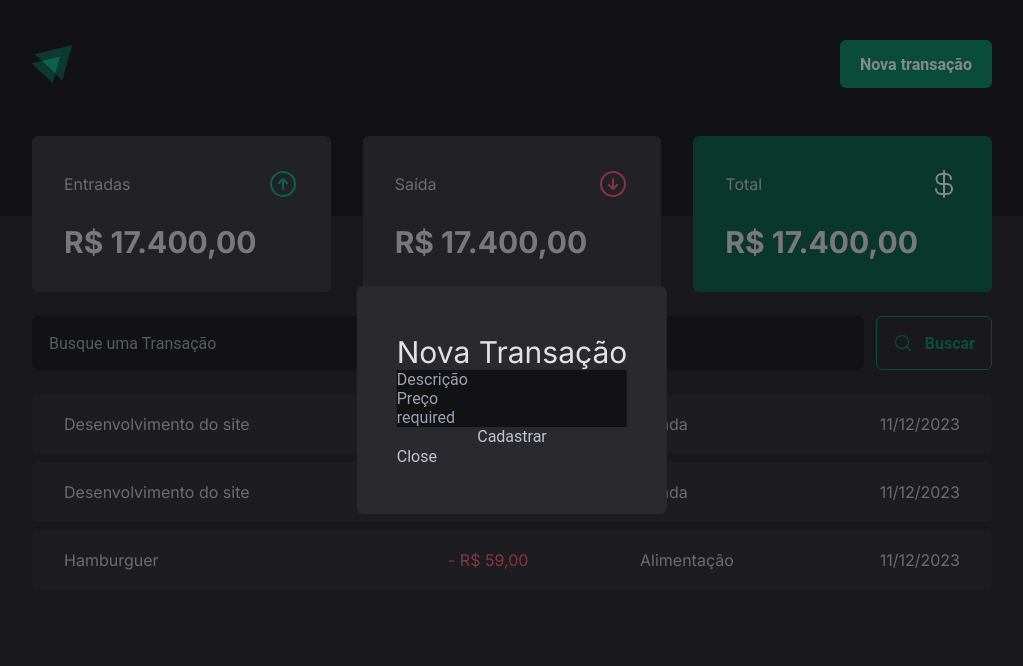
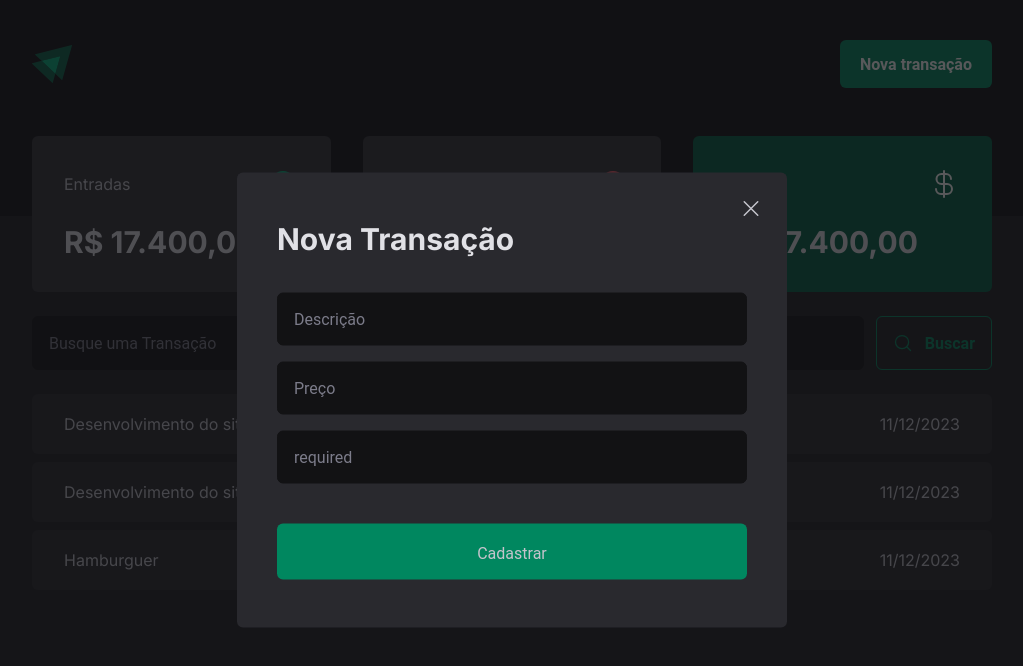
Before and after one commit to andersoninn/03_Rocketseat_Projeto03_DT_Money_NextJS, a Next.js app: page / in a window 1280 px wide. Both pictures are taken after a click on the button "Nova transação". Shown: the top 666 px of the page, without its empty margins (128-1151 px from the left). Built offline with nearby package versions, Linux system fonts and the light colour scheme.

Commit message:
finalizing NewTransactionModal

```diff
--- a/src/components/NewTransactionModal.tsx
+++ b/src/components/NewTransactionModal.tsx
@@ -1,37 +1,53 @@
 'use client';
 import * as Dialog from '@radix-ui/react-dialog';
+import { X } from 'phosphor-react';
 
 export function NewTransactionModal() {
    return (
       <>
          <Dialog.Portal>
-            <Dialog.Overlay className="bg-theme-gray1-background opacity-50 fixed inset-0 w-full h-full " />
+            <Dialog.Overlay className="bg-theme-gray1-background opacity-70 fixed inset-0 w-full h-full" />
             <Dialog.Content
-               className="w-fit rounded-md px-10 py-12 bg-theme-gray3-shape-secondary fixed
+               className="w-[550px] rounded-md px-10 py-12 bg-theme-gray3-shape-secondary fixed
                top-1/2 left-1/2 -translate-x-1/2 -translate-y-1/2"
             >
-               <Dialog.Title className="text-theme-gray7-titles text-3xl">
+               <Dialog.Title className="text-theme-gray7-titles text-3xl font-bold">
                   Nova Transação
                </Dialog.Title>
-               <form action="" className="flex flex-col">
+               <Dialog.Close>
+                  <button className="absolute top-6 right-6 cursor-pointer text-theme-gray6-base-text">
+                     <X size={24} />
+                  </button>
+               </Dialog.Close>
+               <form action="" className="flex flex-col mt-4 gap-4">
                   <input
                      type="text"
                      placeholder="Descrição"
-                     className="bg-theme-gray1-background"
+                     className="bg-theme-gray1-background rounded-md p-4 placeholder:text-theme-gray5-placeholder border
+                     border-theme-gray1-background focus:border-theme-green-dark"
+                     required
                   />
                   <input
                      type="number"
                      placeholder="Preço"
-                     className="bg-theme-gray1-background"
+                     className="bg-theme-gray1-background rounded-md p-4 placeholder:text-theme-gray5-placeholder border
+                     border-theme-gray1-background focus:border-theme-green-dark"
+                     required
                   />
                   <input
                      type="text"
                      placeholder="required"
-                     className="bg-theme-gray1-background"
+                     className="bg-theme-gray1-background rounded-md p-4 placeholder:text-theme-gray5-placeholder border
+                     border-theme-gray1-background focus:border-theme-green-dark"
+                     required
                   />
-                  <button type="submit">Cadastrar</button>
+                  <button
+                     type="submit"
+                     className="h-14 p-5 mt-6 bg-theme-green hover:bg-theme-green-dark text-theme-gray6-base-text rounded-md cursor-pointer transition ease-in duration-200"
+                  >
+                     Cadastrar
+                  </button>
                </form>
-               <Dialog.Close>Close</Dialog.Close>
             </Dialog.Content>
          </Dialog.Portal>
       </>
--- a/src/components/SearchForm.tsx
+++ b/src/components/SearchForm.tsx
@@ -5,8 +5,8 @@ export function SearchForm() {
    return (
       <div className="container m-auto px-40 mt-6 flex gap-3">
          <input
-            className="flex-1 rounded-md text-theme-gray5-placeholder bg-theme-gray1-background
-            p-4 border border-theme-gray1-background hover:border-theme-green-dark transition ease-in duration-200"
+            className="flex-1 rounded-md text-theme-gray6-base-text bg-theme-gray1-background
+            p-4 border border-theme-gray1-background hover:border-theme-green-dark transition ease-in duration-200 placeholder:text-theme-gray5-placeholder"
             type="text"
             placeholder="Busque uma Transação"
          />
```
